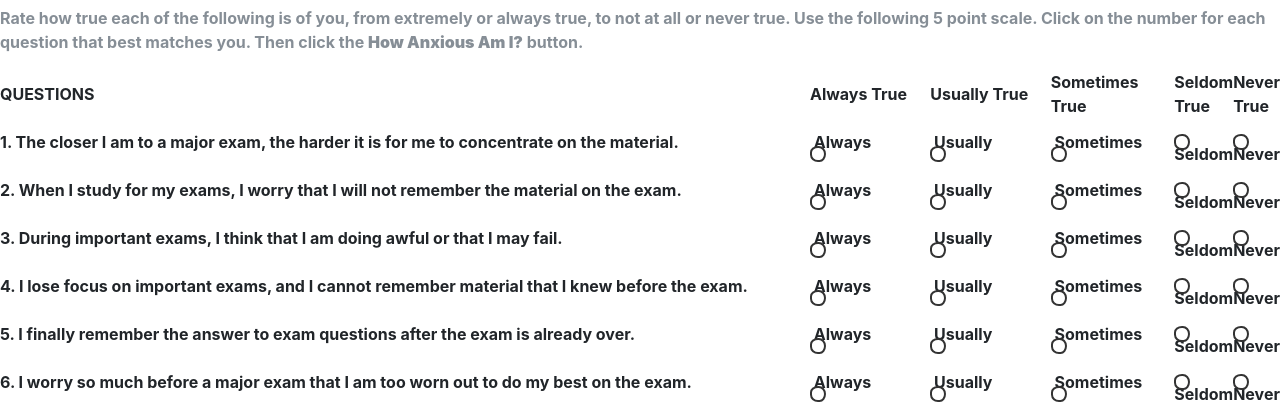
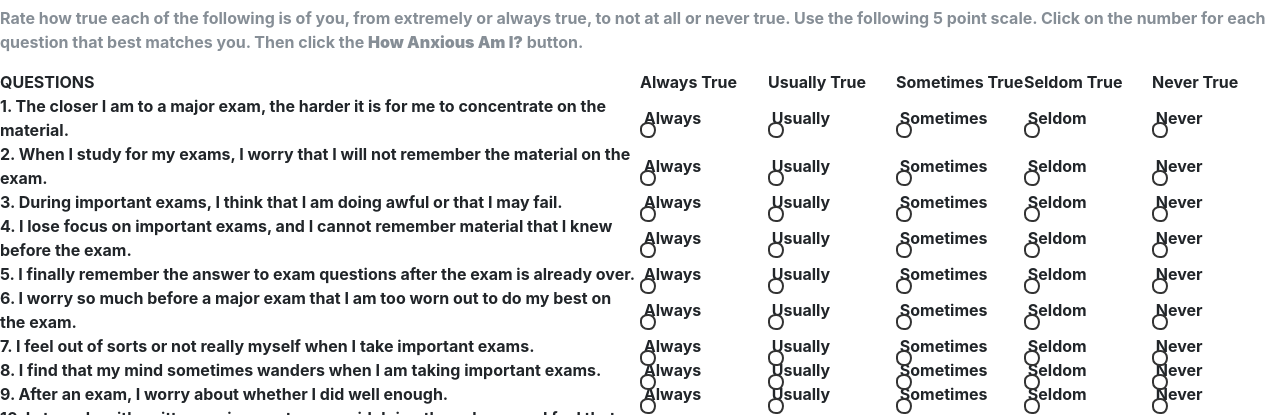
Before and after one commit to smcordry/WSCC_westside_quiz, a plain HTML site: page index.html in a window 1280 px wide. Shown: the part 50-465 px from the top of the page. Drawn offline with nearby package versions, Linux system fonts and the light colour scheme; a web font is replaced by a local one.

Commit message:
Update index.html

```diff
--- a/index.html
+++ b/index.html
@@ -38,7 +38,7 @@
 
         <tr class="bluerow">
 
-          <th width="70%" scope="col">QUESTIONS</th>
+          <th width="50%" scope="col">QUESTIONS</th>
 
           <th width="10%" scope="col">Always True</th>
 
```
